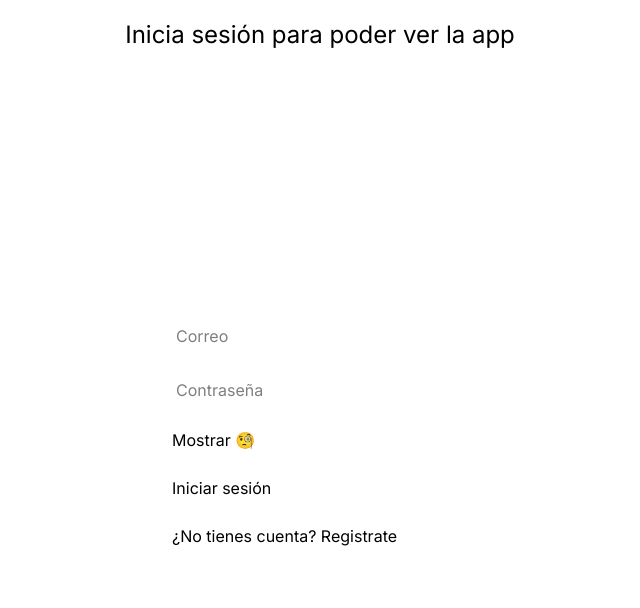
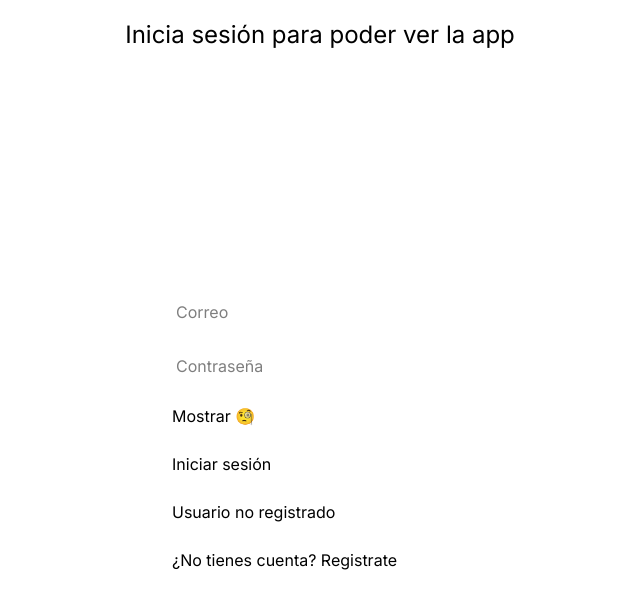
Before and after one commit to NicolasNakasone/LoginRegisterApp, a React (Vite) app in the folder client/: page /iniciar-sesion in a window 1280 px wide. Both pictures are taken after typing "name@example.com", "Sample123" into the empty fields and a click on the button "Iniciar sesión". Shown: the top 608 px of the page, without its empty margins (320-960 px from the left). Built offline with nearby package versions, Linux system fonts and the light colour scheme.

Commit message:
feat(error): created error state to display login form errors

```diff
--- a/client/src/pages/login/Login.page.tsx
+++ b/client/src/pages/login/Login.page.tsx
@@ -24,12 +24,12 @@ export const LoginPage = ({
 
   const [isPassword, setIsPassword] = useState(true)
 
-  // const [error, setError] = useState('')
+  const [error, setError] = useState('')
   const [isLoading, setIsLoading] = useState(false)
   const navigate = useNavigate()
 
   const handleLogin = async (e: FormEvent<HTMLFormElement>) => {
-    // setError('')
+    setError('')
     setIsLoading(true)
     e.preventDefault()
 
@@ -38,7 +38,7 @@ export const LoginPage = ({
 
     if (!foundUser) {
       setFormValues({ email: '', password: '' })
-      // setError('Usuario no registrado')
+      setError('Usuario no registrado')
       setIsLoading(false)
       // Solo necesario el return si foundUser esta tipado como undefined
       return
@@ -49,7 +49,7 @@ export const LoginPage = ({
 
     if (!(isSameEmail && isSamePassword)) {
       setFormValues(({ email: prevEmail }) => ({ email: prevEmail, password: '' }))
-      // setError('Contraseña incorrecta')
+      setError('Contraseña incorrecta')
       setIsLoading(false)
       return
     }
@@ -95,7 +95,7 @@ export const LoginPage = ({
         <button disabled={isLoading} type="submit">
           Iniciar sesión
         </button>
-        {/* {error && <p>{error}</p>} */}
+        {error && <p>{error}</p>}
         <p>
           ¿No tienes cuenta? <Link to={routes.register}>Registrate</Link>
         </p>
```
